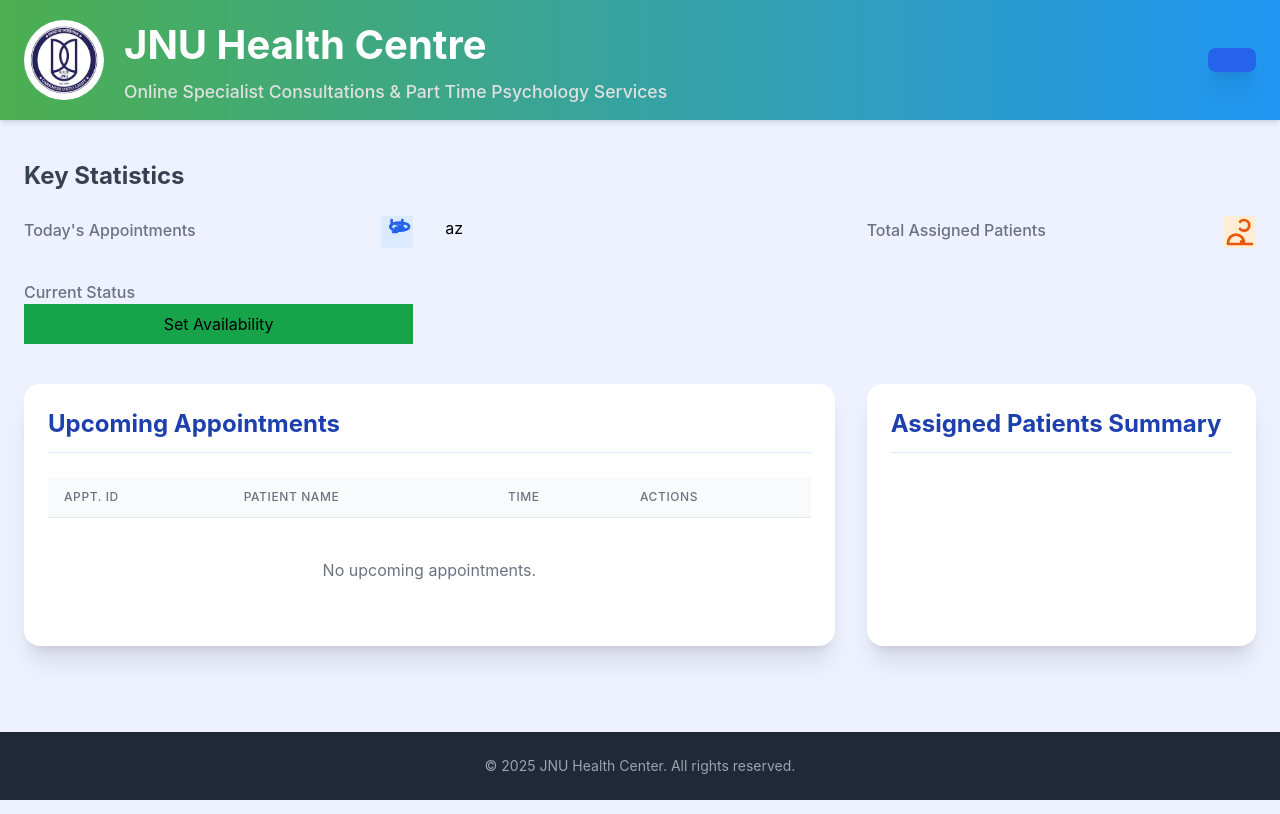
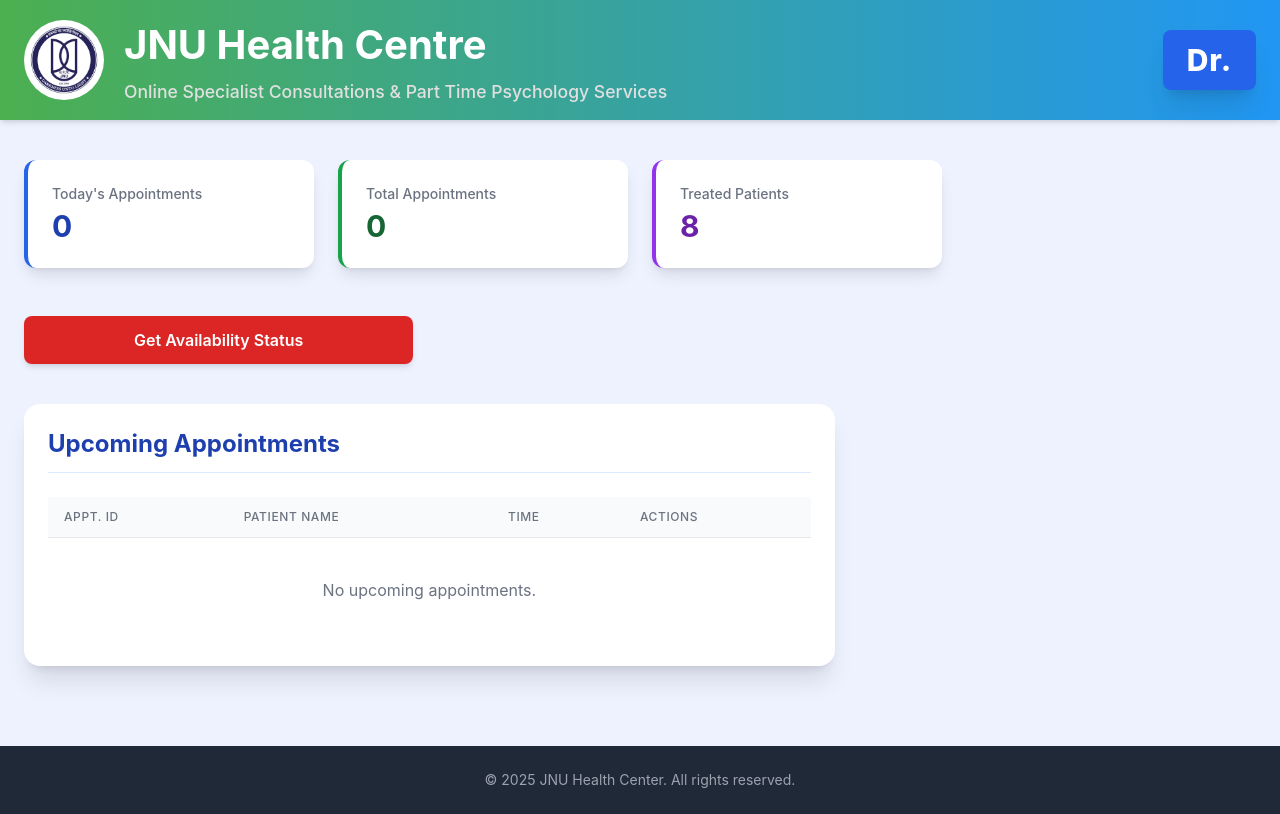
Before and after one commit to hackesh8218/JNU-Health-Center, a Flask app: template templates/doctor_dash.html in a window 1280 px wide. Run offline with Flask 3, Linux system fonts and the light colour scheme; the template is opened without the code that fills it, so the values that code supplies are empty; some libraries are stand-ins or nearby versions.

Commit message:
Doctor- dash

```diff
--- a/templates/doctor_dash.html
+++ b/templates/doctor_dash.html
@@ -65,7 +65,7 @@
         <div class="bg-blue-600 px-6 py-3 rounded-lg shadow-xl transform hover:scale-[1.02] transition duration-300 ease-in-out cursor-pointer">
 
                 <span class="text-xl md:text-2xl lg:text-3xl font-extrabold text-white leading-none tracking-wide">
-                    {{ this_user.name }}
+                    Dr. {{ this_user.name }}
                 </span>
 
             </div>
@@ -88,48 +88,41 @@
     <div id="message-box" class="fixed top-5 right-5 z-50 p-4 rounded-xl shadow-xl text-white font-semibold transition-opacity duration-300 opacity-0 transform translate-x-10" style="display: none;">
         Message content here.
     </div>
-
-    <!-- Main Content -->
     <main class="flex-grow container mx-auto px-4 sm:px-6 py-10">
-
-        <!-- Stats Cards (Counting Section) -->
-        <h2 class="text-2xl font-bold text-gray-700 mb-6">Key Statistics</h2>
-        <div class="grid grid-cols-1 md:grid-cols-3 gap-8 mb-10">
-
-            <!-- Today's Appointments -->
-            <div class="stat-card border-blue-500">
-                <div class="flex items-center justify-between">
-                    <div>
-                        <p class="text-md text-gray-500 font-medium">Today's Appointments</p>
-                        <p class="text-4xl font-extrabold text-blue-800 mt-1">{{ todays_count }}</p>
-                    </div>
-                    <div class="stat-icon bg-blue-100 text-blue-600">
-                        <svg class="h-8 w-8" fill="none" stroke="currentColor" viewBox="0 0 24 24" xmlns="http://www.w3.org/2000/svg"><path stroke-linecap="round" stroke-linejoin="round" stroke-width="2" d="M8 7V3m8 4V3m-4 9H9m5-1c3.866 0 7-1.343 7-3s-3.134-3-7-3-7 1.343-7 3 3.134 3 7 3zm0 0v-2.143m0 0a3 3 0 00-3-3m3 3a3 3 0 013-3m-6 3h6"></path></svg>
-                    </div>
+       <div class="grid grid-cols-1 md:grid-cols-2 lg:grid-cols-4 gap-6 mb-12">
+            <div class="bg-white p-6 rounded-xl shadow-lg border-l-4 border-blue-600 flex items-center justify-between">
+                <div>
+                    <p class="text-sm font-medium text-gray-500">Today's Appointments</p>
+                    <p class="text-3xl font-bold text-blue-800 mt-1">{{  todays_count | default(0) }}</p>
                 </div>
+                <i class="fas fa-users text-4xl text-blue-500 opacity-30"></i>
+            </div>
+            <div class="bg-white p-6 rounded-xl shadow-lg border-l-4 border-green-600 flex items-center justify-between">
+                <div>
+                    <p class="text-sm font-medium text-gray-500">Total Appointments</p>
+                    <p class="text-3xl font-bold text-green-800 mt-1">{{ total_patients | default(0) }}</p>
+                </div>
+                <i class="fas fa-user-md text-4xl text-green-500 opacity-30"></i>
+            </div>
+            <div class="bg-white p-6 rounded-xl shadow-lg border-l-4 border-purple-600 flex items-center justify-between">
+                <div>
+                    <p class="text-sm font-medium text-gray-500">Treated Patients</p>
+                    <p class="text-3xl font-bold text-purple-800 mt-1">{{ department_count | default(8) }}</p>
+                </div>
+                <i class="fas fa-hospital text-4xl text-purple-500 opacity-30"></i>
             </div>
 
-            <!-- Total Assigned Patients -->az
-            <div class="stat-card border-orange-500">
-                <div class="flex items-center justify-between">
-                    <div>
-                        <p class="text-md text-gray-500 font-medium">Total Assigned Patients</p>
-                        <p class="text-4xl font-extrabold text-orange-600 mt-1">{{ total_patients }}</p>
-                    </div>
-                    <div class="stat-icon bg-orange-100 text-orange-600">
-                        <svg class="h-8 w-8" fill="none" stroke="currentColor" viewBox="0 0 24 24" xmlns="http://www.w3.org/2000/svg"><path stroke-linecap="round" stroke-linejoin="round" stroke-width="2" d="M12 4.354a4 4 0 110 5.292M15 21H3v-1a6 6 0 0112 0v1zm0 0h6m-6 0h-2m2 0v-2m-2 2h2m-2 0v-2"></path></svg>
-                    </div>
-                </div>
-            </div>
-
-            <!-- Availability Status & Action -->
-            <div class="stat-card border-green-500 flex flex-col justify-center">
-                <p class="text-md text-gray-500 font-medium">Current Status</p>
-                <button onclick="window.location.href='/doctor-avail'"
-                        class="btn-primary bg-green-600 hover:bg-green-700 px-4 py-2">
-                    Set Availability
+          </div>
+        <div class="grid grid-cols-1 md:grid-cols-3 gap-8 mb-10">
+            <a href="{{ url_for('doctor_avail', doctor_id=doctor.doctor_id) }}"
+              class="stat-card border-red-500 flex flex-col justify-center">
+                <button
+                    class="btn-primary bg-red-600 text-white font-semibold px-6 py-3 rounded-lg shadow-md
+                          transform transition duration-300 ease-in-out
+                          hover:bg-red-700 hover:scale-105 hover:shadow-lg">
+                    Get Availability Status
                 </button>
-            </div>
+            </a>
         </div>
 
         <!-- Tables and Patient Lists -->
@@ -190,17 +183,6 @@
                 </div>
             </div>
 
-            <!-- Assigned Patients List (1/3 width) -->
-            <div class="bg-white p-6 rounded-2xl shadow-xl lg:col-span-1">
-                <h3 class="text-2xl font-bold text-blue-800 mb-6 border-b pb-3 border-blue-100">Assigned Patients Summary</h3>
-
-                <ul id="assigned-patients-list" class="space-y-4">
-                    <!-- Patient names injected here -->
-                </ul>
-                <div id="no-assigned-patients-message" class="text-center py-5 text-gray-500 hidden">
-                    <p>No patients currently assigned to you.</p>
-                </div>
-            </div>
 
         </div>
 
```
Also changed, not shown: application/controllers.py (+9 -7 lines), templates/admin_dash.html (+13 -43 lines), templates/patient_dash.html (+12 -32 lines).
